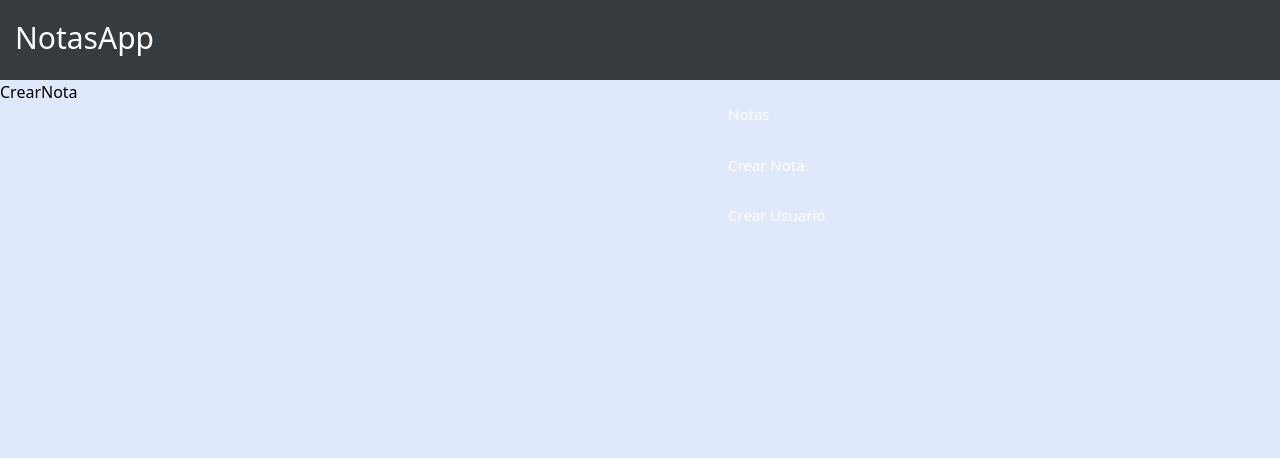
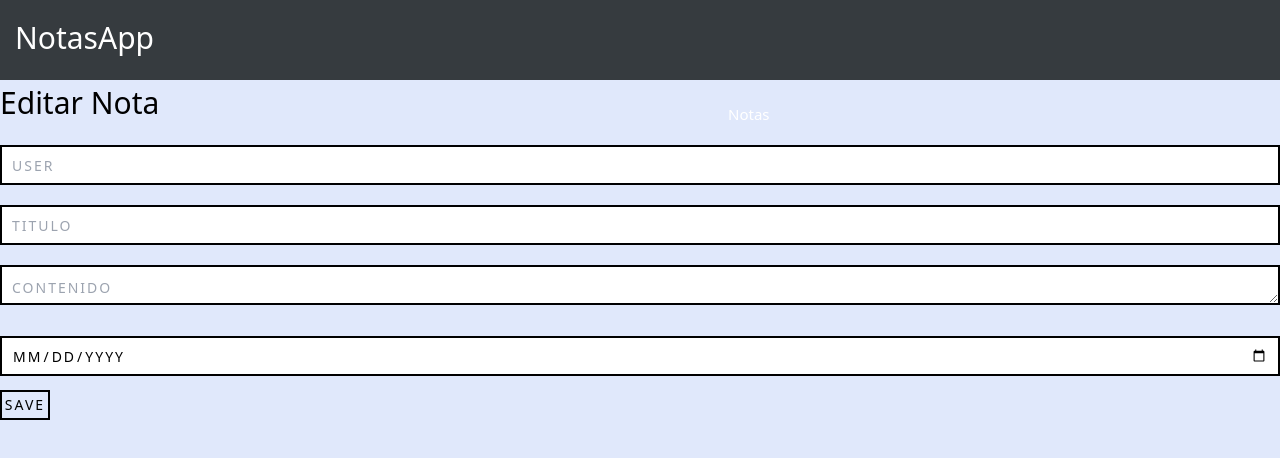
Before and after one commit to SvM-16/SebastianVallejo_Prueba_sps, a React (Vite) app in the folder stack_react/: page /CrearNota in a window 1280 px wide. Shown: the top 458 px of the page. Built offline with nearby package versions, Linux system fonts and the light colour scheme.

Commit message:
pages notas avanzando

```diff
--- a/stack_react/src/App.jsx
+++ b/stack_react/src/App.jsx
@@ -5,8 +5,9 @@ import Navbar from './Components/Navbar/Navbar'
 import Notas from '../src/Pages/Notas/Notas.jsx'
 import CrearNota from '../src/Pages/Crear_nota/CrearNota.jsx'
 import CrearUsuario from '../src/Pages/Create_usuario/CreateUsuario.jsx'
+import { NotaProvier } from './context/notasContext'
 import { UserProvider } from './context/userContext.jsx'
-// import { NotasProvider } from './context/notasContext.jsx'
+
 
 function Router() {
   let router = useRoutes([
@@ -19,16 +20,15 @@ function Router() {
 
 function App() {
   return (
-
-      // <NotasProvider>
-        <UserProvider>
+    <NotaProvier>
+      <UserProvider>
           <BrowserRouter>
           <Navbar />
-          <Router>
-          </Router>
+            <Router>
+            </Router>
           </BrowserRouter>
-        </UserProvider>
-    // </NotasProvider>
+      </UserProvider>
+    </NotaProvier>
   )
 }
 
--- a/stack_react/src/Components/Titles/Title.css
+++ /dev/null
@@ -1,3 +0,0 @@
-.titulos{
-    font-size: 25px;
-}
--- a/stack_react/src/Pages/Crear_nota/CrearNota.jsx
+++ b/stack_react/src/Pages/Crear_nota/CrearNota.jsx
@@ -1,9 +1,50 @@
+import { useEffect, useState } from 'react';
+import { useForm } from 'react-hook-form'
+import { useNotas } from '../../context/notasContext.jsx'
+import { useLocation, useNavigate } from "react-router-dom"
 import '../../Pages/Crear_nota/CrearNota.css'
 
 function CrearNota() {
+  const {register, handleSubmit} = useForm();
+  const {addNotas, updateNotas} = useNotas();
+  const [isEditing, setIsEditing] = useState(false);
+  const [notaToEdit, setNotaToEdit] = useState(null);
+  const location = useLocation();
+  const navigate = useNavigate();
+
+  useEffect(() => {
+    const notas = location.state?.notaToEdit;
+    if(notas) {
+      setIsEditing(true);
+      setNotaToEdit(note);
+    }
+  }, [location.state]);
+
+  const onSubmit = handleSubmit((data) => {
+    if(isEditing){
+      updateNotas(notaToEdit._id, data);
+    }else{
+      addNotas(data)
+    }
+    setIsEditing(false);
+    setNotaToEdit(null);
+    navigate("/");
+  })
+
     return (
-      <div>
-        <h1>CrearNota</h1>
+      <div className='crearNota'>
+        <div className='crear'>
+          <form className='formularioNotas' onSubmit={onSubmit}>
+            <h1 className='crear'>
+              {isEditing ? "Crear Nota" : "Editar Nota"}
+            </h1>
+            <input className="input" type="text" name="" id="" placeholder="User" {...register("nombre")} defaultValue={notaToEdit?.nombre || ""}/>
+            <input className="input" type="text" name="" id="" placeholder="Titulo" {...register("titulo")} defaultValue={notaToEdit?.titulo || ""}/>
+            <textarea className="input" rows="4" cols="90" name="" id="" placeholder="Contenido" {...register("informacion")} defaultValue={notaToEdit?.informacion || ""}/>
+            <input className="input" type="date" name="" id="" placeholder="Fecha" {...register("date")} defaultValue={notaToEdit?.date || ""}/>
+            <button className='btn'>save</button>
+          </form>
+        </div>
       </div>
     );
   }
--- a/stack_react/src/Pages/Create_usuario/CrearUsuario.css
+++ b/stack_react/src/Pages/Create_usuario/CrearUsuario.css
@@ -55,7 +55,6 @@
 }
 
 .lista_users{
-    background-color: white;
     width: 900px;
     margin: 20px;
 }
@@ -63,6 +62,7 @@
 .users{
     border: 1px solid black;
     padding: 5px;
+    background-color: white;
 }
 
 span{
--- a/stack_react/src/Pages/Create_usuario/CreateUsuario.jsx
+++ b/stack_react/src/Pages/Create_usuario/CreateUsuario.jsx
@@ -20,7 +20,7 @@ function CrearUsuario() {
       <div className='general'>
         <div className='formulario_users'>
           <form className='formulario' onSubmit={onSubmit}>
-                <h2 className='crear'>Crear Usuario</h2>
+                <h1 className='crear'>Crear Usuario</h1>
                 <input className="input" type="text" name="" id="" placeholder="User" {...register("username")}/>
                 <button className='btn'>save</button>
           </form>
--- a/stack_react/src/context/notasContext.jsx
+++ b/stack_react/src/context/notasContext.jsx
@@ -1,17 +1,17 @@
 import {createContext, useContext, useState } from 'react'
 import {getNotaRequest, addNotaRequest, updateNotaRequest, deleteNotaRequest} from '../api/notas.js'
 
-const notaContext = createContext();
+const NotaContext = createContext();
 
 export const useNotas = () => {
-    const context = useContext(notaContext);
+    const context = useContext(NotaContext);
     if(!context) {
         throw new Error('useNotes must be used within a ProductoProvider')
     }
     return context
 }
 
-export function notaProvier({ children }) {
+export function NotaProvier({ children }) {
     const [notas, setNotas] = useState([]);
 
     const getNotas = async () =>{
@@ -23,10 +23,10 @@ export function notaProvier({ children }) {
             console.log(error)
         }
     }
-    const addNotas = async (notas) => {
+    const addNotas = async (nota) => {
         try {
             const res = await addNotaRequest(notas);
-            setNotas([...notas,res.data]),
+            setNotas([...nota,res.data]),
             console.log(res)
         } catch (error) {
             console.log(error)
@@ -54,7 +54,7 @@ export function notaProvier({ children }) {
     }
 
     return (
-        <notaContext.Provider value={{
+        <NotaContext.Provider value={{
             notas,
             getNotas,
             addNotas,
@@ -62,6 +62,6 @@ export function notaProvier({ children }) {
             deleteNotas
         }}>
             {children}
-        </notaContext.Provider>
+        </NotaContext.Provider>
     )
 }
```
Also changed, not shown: stack_react/src/Components/Titles/Titles.jsx (deleted, +0 -15 lines), 2 other files (tests, documents, lock files or other folders).
